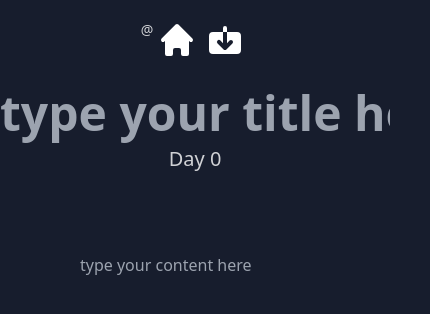
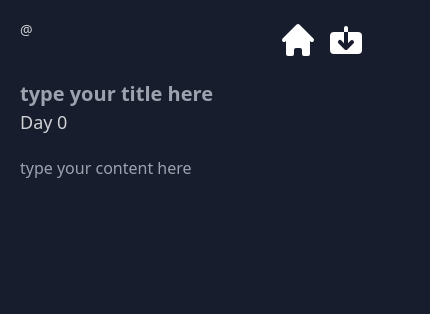
Before and after one commit to LimWeiJen/start-today, a Next.js app: page /post/1 in a window 390 px wide. Shown: the top 314 px of the page, 430 px wide, since content can reach past the window. Built offline with nearby package versions, Linux system fonts and the light colour scheme; no server answers; the database is empty.

Commit message:
style: Added styling for mobiles

```diff
--- a/pages/dashboard.tsx
+++ b/pages/dashboard.tsx
@@ -61,19 +61,21 @@ const Dashboard = () => {
 	}
 
 	return <div>
-		<div className='flex justify-center m-5'>
+		<div className='flex lg:justify-center justify-between m-5'>
 			<div>
 				<h1 className='text-white font-bold text-xl'>{session?.user?.name}</h1>
 				<h1 className='text-white font-thin opacity-80 text-sm'>@{session?.user?.name}</h1>
 			</div>
-			<div title='add new post' className='mx-1 transition-all hover:scale-110 hover:cursor-pointer hover:rotate-3'><PlusIcon className='w-10 text-white' onClick={createNewPost} /></div>
-			<div title='sign out' className='mx-1 transition-all hover:scale-110 hover:cursor-pointer hover:rotate-3'><LogoutIcon className='w-10 text-white' onClick={() => signOut().then(() => location.href = '/')} /></div>
+			<div className='flex'>
+				<div title='add new post' className='mx-1 transition-all hover:scale-110 hover:cursor-pointer hover:rotate-3'><PlusIcon className='w-10 text-white' onClick={createNewPost} /></div>
+				<div title='sign out' className='mx-1 transition-all hover:scale-110 hover:cursor-pointer hover:rotate-3'><LogoutIcon className='w-10 text-white' onClick={() => signOut().then(() => location.href = '/')} /></div>
+			</div>
 		</div>
-		<div className='mx-20 bg-white bg-opacity-50 p-1 pl-3 rounded-xl flex mb-12'>
+		<div className='lg:mx-20 mx-5 bg-white bg-opacity-50 p-1 pl-3 rounded-xl flex mb-12'>
 			<div title='search' className='mx-1'><SearchIcon className='text-white w-6'/></div>
 			<input type="text" className='w-full bg-white bg-opacity-0 text-white outline-none border-none'/>
 		</div>
-		<div className='mx-40'>
+		<div className='lg:mx-40'>
 			{user?.posts.map((post, i) => <div key={post.id} className='flex w-full mx-1 my-5'>
 				<Link href={`/post/${post.id}`}>
 					<div className='flex-1 hover:cursor-pointer transition-all hover:shadow-2xl hover:scale-[1.03] text-white flex bg-black rounded-xl bg-opacity-70'>
--- a/pages/index.tsx
+++ b/pages/index.tsx
@@ -8,14 +8,14 @@ const Home: NextPage = () => {
 
 	return (
 		<div className='grid place-content-center h-screen'>
-			<h1 className='text-gray text-center mb-5 font-extralight'>@start today</h1>
-			<h1 className='text-white text-7xl font-bold text-center mb-5'>Start <span className='text-blue'>Today</span></h1>
+			<h1 className='text-gray text-center mb-5 font-extralight opacity-80'>@start today</h1>
+			<h1 className='text-white lg:text-7xl text-4xl font-bold text-center mb-5'>Start <span className='text-blue'>Today</span></h1>
 			<div className='grid place-items-center'>
-				<button className='bg-gray transition-all flex justify-evenly font-medium hover:scale-110 hover:rotate-1 w-2/3 shadow-lg mt-5 py-1 rounded-md' onClick={() => signIn()}>
+				<button className='bg-gray transition-all flex justify-evenly font-medium hover:scale-110 hover:rotate-1 lg:text-base text-xl lg:w-2/3 px-10 shadow-lg mt-5 py-1 rounded-md' onClick={() => signIn()}>
 					<h1 className='my-auto'>Sign In With Github</h1>
 				</button>
 			</div>
-			<h1 className='absolute bottom-0 w-full text-center text-gray font-extralight mb-5'>created by @limweijen ^_^</h1>
+			<h1 className='absolute bottom-0 w-full text-center text-gray font-extralight mb-5 opacity-80'>created by @limweijen ^_^</h1>
 		</div>
 	)
 }
--- a/pages/post/[postId].tsx
+++ b/pages/post/[postId].tsx
@@ -49,17 +49,19 @@ const Post = () => {
 	}
 
 	return <div>
-		<div className='flex justify-center m-5'>
+		<div className='flex lg:justify-center justify-between m-5'>
 			<div>
 				<h1 className='text-white font-bold text-xl'>{session?.user?.name}</h1>
 				<h1 className='text-white font-thin opacity-80 text-sm'>@{session?.user?.name}</h1>
 			</div>
-			<div title='home' className='mx-1 transition-all hover:scale-110 hover:cursor-pointer hover:rotate-3'><HomeIcon className='w-10 text-white' onClick={() => location.href = '/dashboard'} /></div>
-			<div title='save' className='mx-1 transition-all hover:scale-110 hover:cursor-pointer hover:rotate-3'><SaveIcon className='w-10 text-white' onClick={updatePost} /></div>
+			<div className='flex'>
+				<div title='home' className='mx-1 transition-all hover:scale-110 hover:cursor-pointer hover:rotate-3'><HomeIcon className='w-10 text-white' onClick={() => location.href = '/dashboard'} /></div>
+				<div title='save' className='mx-1 transition-all hover:scale-110 hover:cursor-pointer hover:rotate-3'><SaveIcon className='w-10 text-white' onClick={updatePost} /></div>
+			</div>
 		</div>
-		<input className='bg-white outline-none border-none font-black bg-opacity-0 w-full text-center text-blue text-5xl' type="text" placeholder='type your title here' defaultValue={newTitle} onChange={e => setNewTitle(e.target.value)}/>
-		<h1 className='w-full text-center text-white text-xl font-light opacity-80'>Day {post?.day || '0'}</h1>
-		<textarea className='w-full h-[400px] resize-none p-20 bg-white text-white bg-opacity-0 border-none outline-none' placeholder='type your content here' defaultValue={newContent} onChange={e => setNewContent(e.target.value)} />
+		<input className='bg-white lg:m-0 mx-5 outline-none border-none font-black bg-opacity-0 w-full lg:text-center text-blue lg:text-5xl text-xl' type="text" placeholder='type your title here' defaultValue={newTitle} onChange={e => setNewTitle(e.target.value)}/>
+		<h1 className='w-full lg:m-0 mx-5 lg:text-center text-white lg:text-xl text-lg font-light opacity-80'>Day {post?.day || '0'}</h1>
+		<textarea className='w-full h-[600px] lg:h-[400px] resize-none lg:p-20 p-5 bg-white text-white bg-opacity-0 border-none outline-none' placeholder='type your content here' defaultValue={newContent} onChange={e => setNewContent(e.target.value)} />
 	</div>
 }
 
```
